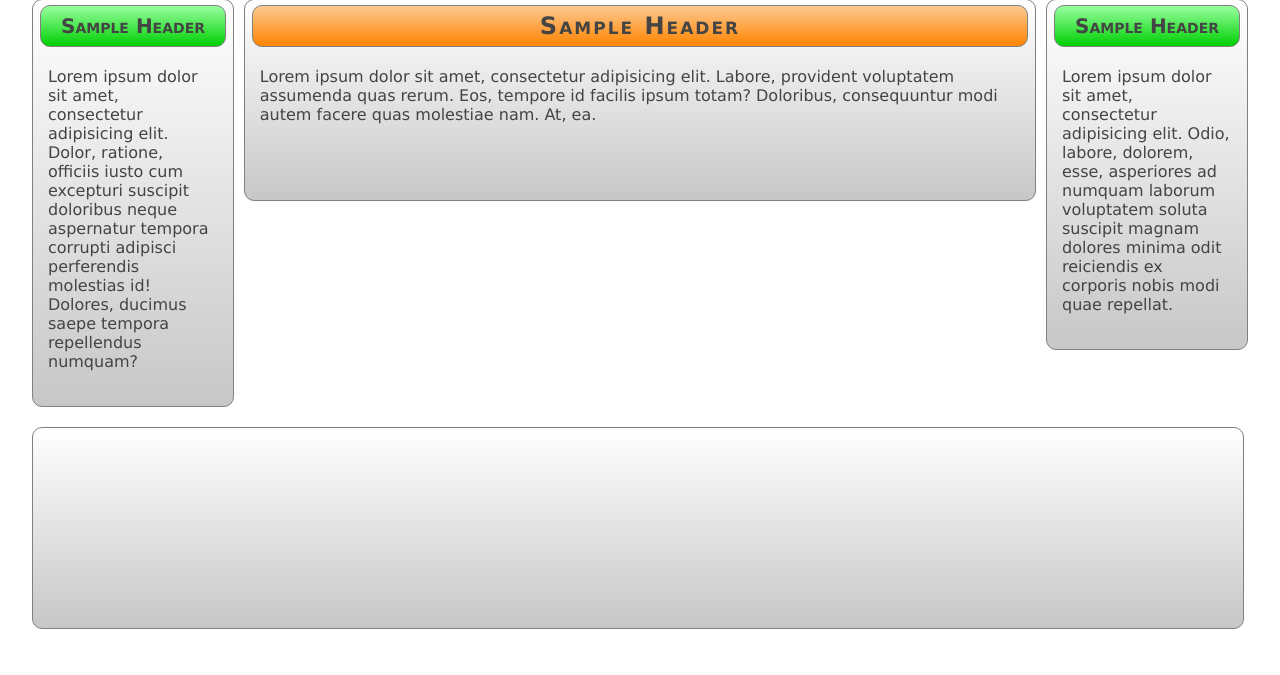
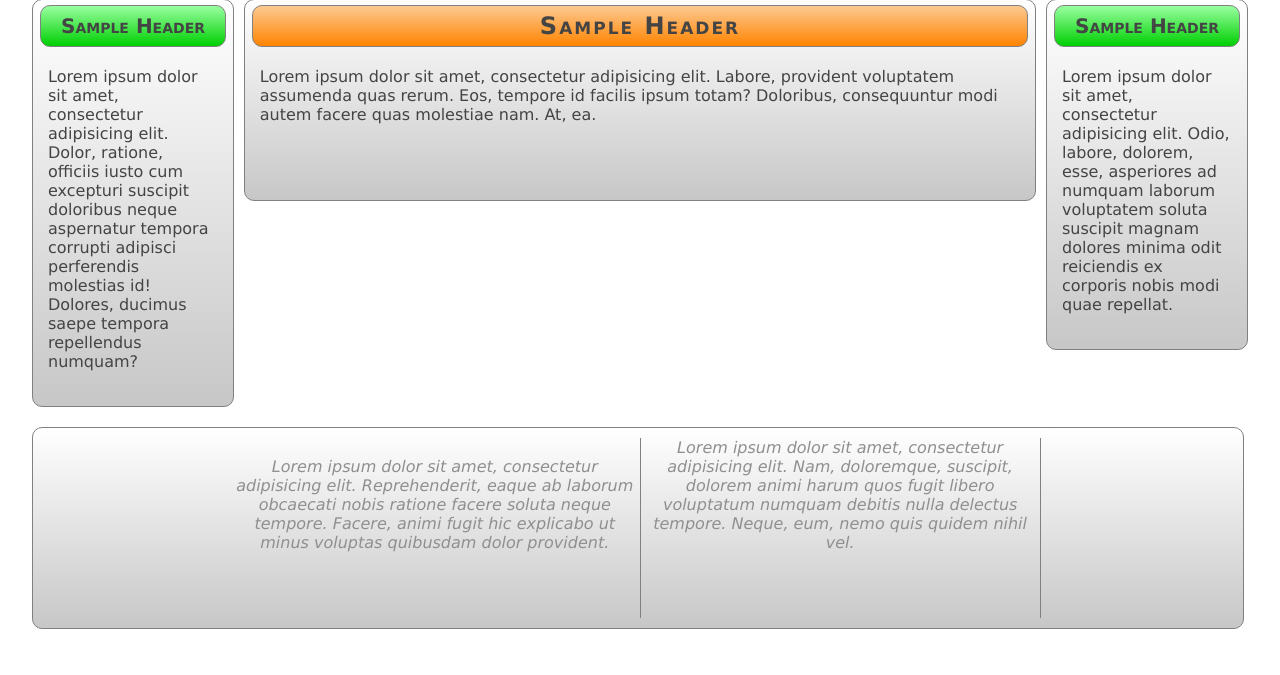
Before and after one commit to rpatalastas/Store, a PHP site: page /templates/layout_template.html in a window 1280 px wide. Shown: the part 263-938 px from the top of the page. Run offline with PHP 8.4, Linux system fonts and the light colour scheme.

Commit message:
Changed css and layout

```diff
--- a/stylesheets/global.css
+++ b/stylesheets/global.css
@@ -48,10 +48,23 @@
 	background-image: linear-gradient(to bottom, #FFFFFF 0%, #C7C7C7 100%);
 	border-radius:10px;
 	border: 1px solid #808080;
+	color: #8F8F8F;
 	float:left;
+	font-style: italic;
 	height: 200px;
 	margin: 20px auto 0 auto;
+	text-align: center;
 	width: 99.5%;
+}
+footer div{
+	display: inline-block;
+	height: 90%;
+	margin: 10px 0;
+	width: 33%;
+}
+footer div:nth-child(2){
+	border-left: 1px solid #808080;
+	border-right: 1px solid #808080;
 }
 /*====ID'S====*/
 #banner{
--- a/templates/layout_template.html
+++ b/templates/layout_template.html
@@ -42,7 +42,11 @@
 			<h4 class="content_header">Sample Header</h4>
 			<div class="content_container">Lorem ipsum dolor sit amet, consectetur adipisicing elit. Labore, provident voluptatem assumenda quas rerum. Eos, tempore id facilis ipsum totam? Doloribus, consequuntur modi autem facere quas molestiae nam. At, ea.</div>
 		</div>
-		<footer></footer>
+		<footer>
+			<div>Lorem ipsum dolor sit amet, consectetur adipisicing elit. Reprehenderit, eaque ab laborum obcaecati nobis ratione facere soluta neque tempore. Facere, animi fugit hic explicabo ut minus voluptas quibusdam dolor provident.</div>
+			<div>Lorem ipsum dolor sit amet, consectetur adipisicing elit. Nam, doloremque, suscipit, dolorem animi harum quos fugit libero voluptatum numquam debitis nulla delectus tempore. Neque, eum, nemo quis quidem nihil vel.</div>
+			<div>Lorem ipsum dolor sit amet, consectetur adipisicing elit. Enim, molestiae voluptatum ea ut provident nesciunt labore consequatur accusamus incidunt deleniti recusandae quisquam vitae quibusdam deserunt unde esse aliquam eveniet non!</div>
+		</footer>
 	</div>
 </body>
 </html>
```
